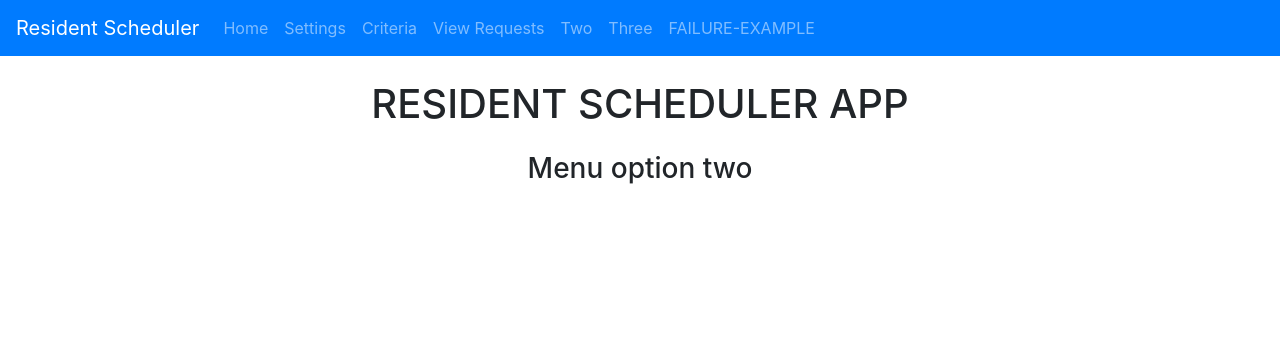
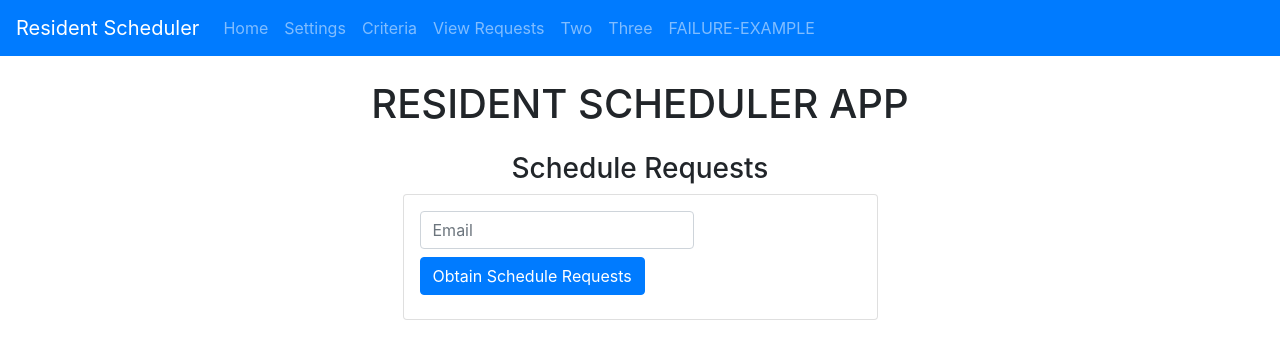
Before and after one commit to Austinmc41/KADET, a React (Create React App) app in the folder frontend/: page /Two in a window 1280 px wide. Shown: the top 358 px of the page. Built offline with nearby package versions, Linux system fonts and the light colour scheme.

Commit message:
Pushed the detail view page in two.js (supposedly up last night)

```diff
--- a/frontend/src/components/two.js
+++ b/frontend/src/components/two.js
@@ -1,8 +1,67 @@
+import Form from 'react-bootstrap/Form'
+import Accordion from 'react-bootstrap/Accordion';
+import Card from 'react-bootstrap/Card';
+import Col from 'react-bootstrap/Col';
+import Button from 'react-bootstrap/Button';
 
-export default function Two() {
+export default function DetailViewRequests() {
     return (
-      <div>
-        <h3 className="text-center">Menu option two</h3>
+      <main className="container">
+        <h3 className="text-center">Schedule Requests</h3>
+        <div className="row">
+          <div className="col-md-5 col-sm-10 mx-auto p-0">
+          <div className="card p-3">
+		        <Form>
+  <Form.Row className="align-items-center">
+    <Col xs="auto">
+      <Form.Label htmlFor="inlineFormInput" srOnly>
+        Name
+      </Form.Label>
+      <Form.Control
+        className="mb-2"
+        id="inlineFormInput"
+        placeholder="Email"
+      />
+    </Col>
+    <Col xs="auto">
+      <Button type="submit" className="mb-2">
+        Obtain Schedule Requests
+      </Button>
+    </Col>
+  </Form.Row>
+</Form>
       </div>
+      </div>
+      {false ? (
+          <div className="col-md-8 col-sm-10 mx-auto p-0">
+            <div className="card p-3">
+        <Accordion defaultActiveKey="">
+      <Card>
+      <Accordion.Toggle as={Card.Header} eventKey="0">
+      '"First Name" + "Lastname"''
+      </Accordion.Toggle>
+      <Accordion.Collapse eventKey="0">
+      <Card.Body>
+        <p>Email Address:</p>
+        <p>Request 1:</p>
+        <p>Request 2:</p>
+        <p>Request 3:</p>
+      </Card.Body>
+      </Accordion.Collapse>
+      </Card>
+      <Card>
+      <Accordion.Toggle as={Card.Header} eventKey="1">
+      Click me!
+      </Accordion.Toggle>
+      <Accordion.Collapse eventKey="1">
+      <Card.Body>Hello! I'm another body</Card.Body>
+      </Accordion.Collapse>
+      </Card>
+      </Accordion>
+      </div>
+      </div>
+        ) : (<p></p>)}
+      </div>
+      </main>
     );
   }
```
